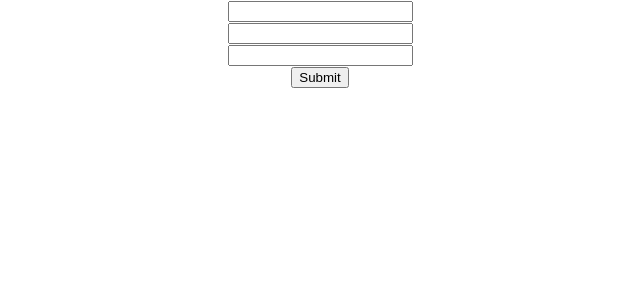
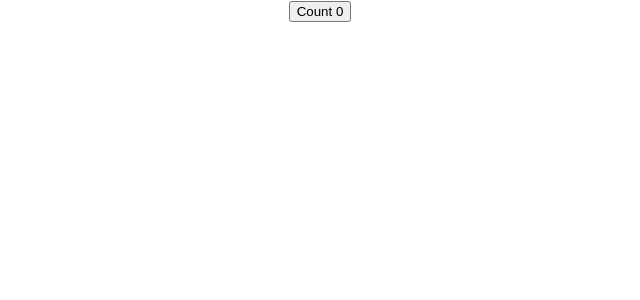
Before and after one commit to sivams20/React, a React (Create React App) app: page / in a window 1280 px wide. Shown: the top 300 px of the page, without its empty margins (320-960 px from the left). Built offline with nearby package versions, Linux system fonts and the light colour scheme.

Commit message:
basic react hook

```diff
--- a/src/App.js
+++ b/src/App.js
@@ -22,6 +22,7 @@
 import { UserProvider } from './components/context/userContext';
 import PostList from './components/http/PostList';
 import PostForm from './components/http/PostForm';
+import HooksCounter from './components/hooks/HooksCounter';
 
 function App() {
   return (
@@ -78,9 +79,10 @@
 
       {/*------- HTTP Request --------- */}
       {/* <PostList/> */}
-      <PostForm />
+      {/* <PostForm /> */}
 
-
+      {/*------- Hooks --------- */}
+      <HooksCounter/>
 
     </div>
   );
--- /dev/null
+++ b/src/components/hooks/HooksCounter.js
@@ -0,0 +1,15 @@
+import React, {useState} from 'react';
+
+function HooksCounter(){
+
+    const [count, setCount] = useState(0);
+
+    return(
+        <div>
+            <button onClick={()=> setCount(count + 1)}>Count {count}</button>
+        </div>
+    )
+
+}
+
+export default HooksCounter;
```
